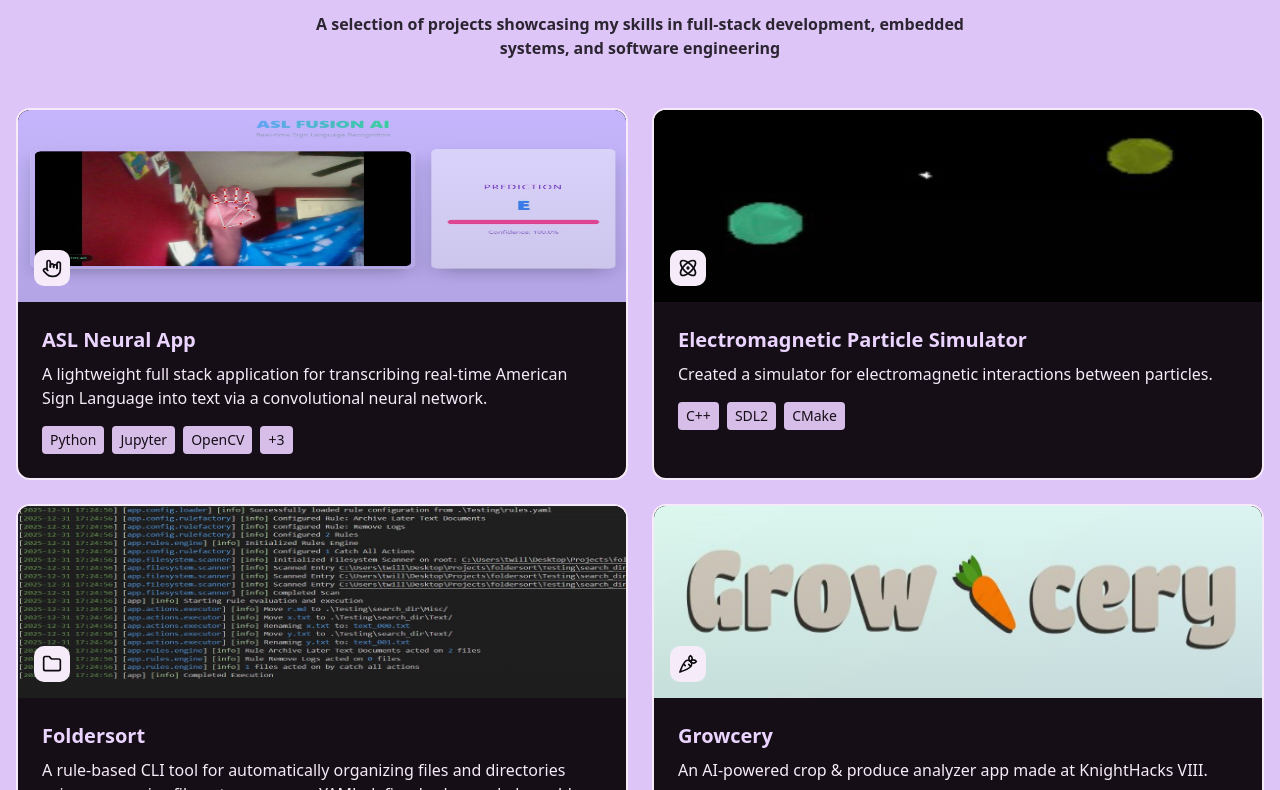
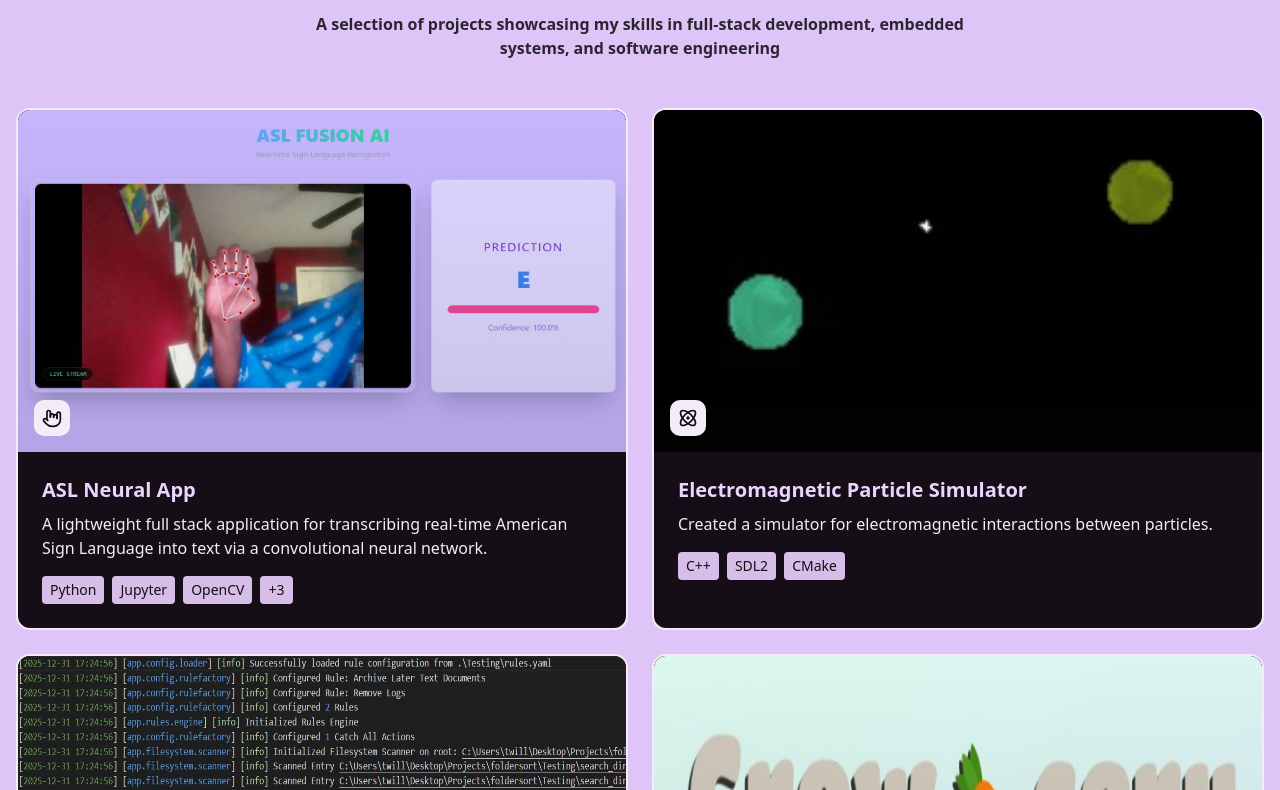
Before and after one commit to TWilliamsA7/portfolio, a Next.js app: page / in a window 1280 px wide. Shown: the part 1650-2440 px from the top of the page. Built offline with nearby package versions, Linux system fonts and the light colour scheme.

Commit message:
Fixed image ratio

```diff
--- a/src/components/projects/project-card.tsx
+++ b/src/components/projects/project-card.tsx
@@ -14,12 +14,11 @@ export function ProjectCard({ project, onClick }: ProjectCardProps) {
       onClick={onClick}
       className="group bg-primary rounded-xl overflow-hidden border-muted border-2 hover:border-4 hover:border-purple-500/50 transition-all cursor-pointer hover:shadow-xl hover:shadow-purple-500/20 hover:-translate-y-1"
     >
-      <div className="relative h-48 overflow-hidden bg-primary">
+      <div className="relative aspect-[16/9] overflow-hidden bg-primary">
         <Image
           src={project.image ? project.image : "/globe.svg"}
           alt={project.title}
           fill
-          sizes="(max-width: 768px) 100vw, 33vw"
           className="group-hover:scale-110 transition-transform duration-300"
         />
         <div className="absolute inset-0 bg-gradient-to-t from-primary to-transparent opacity-10"></div>
--- a/src/components/projects/project-modal.tsx
+++ b/src/components/projects/project-modal.tsx
@@ -50,12 +50,11 @@ export function ProjectModal({ project, onClose }: ProjectModalProps) {
         </div>
 
         <div className="p-6">
-          <div className="relative h-64 sm:h-80 rounded-xl overflow-hidden mb-6">
+          <div className="relative aspect-[16/9] rounded-xl overflow-hidden mb-6">
             <Image
               src={project.image ? project.image : "/globe.svg"}
               alt={project.title}
               fill
-              sizes="(max-width: 768px) 100vw, 33vw"
               className="group-hover:scale-110 transition-transform duration-300"
             />
           </div>
```
